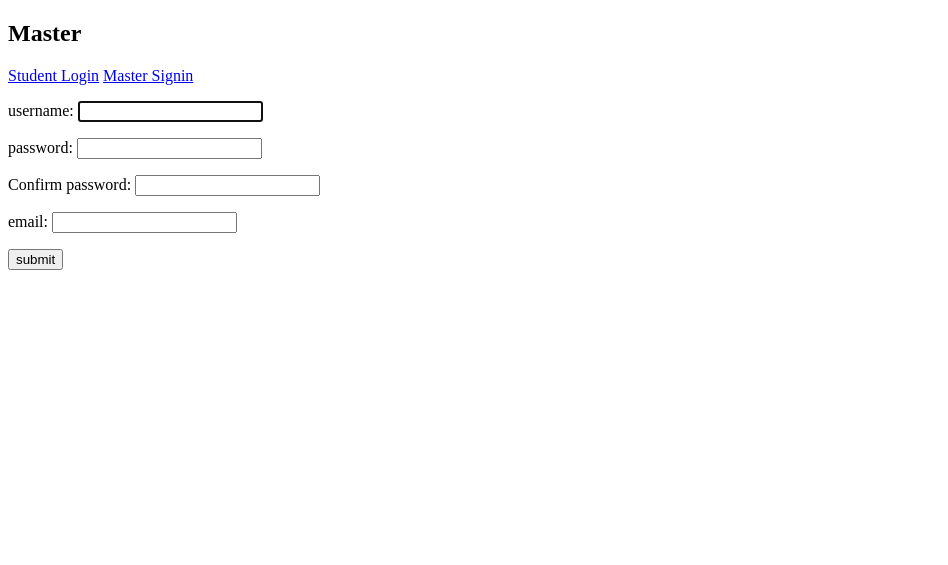
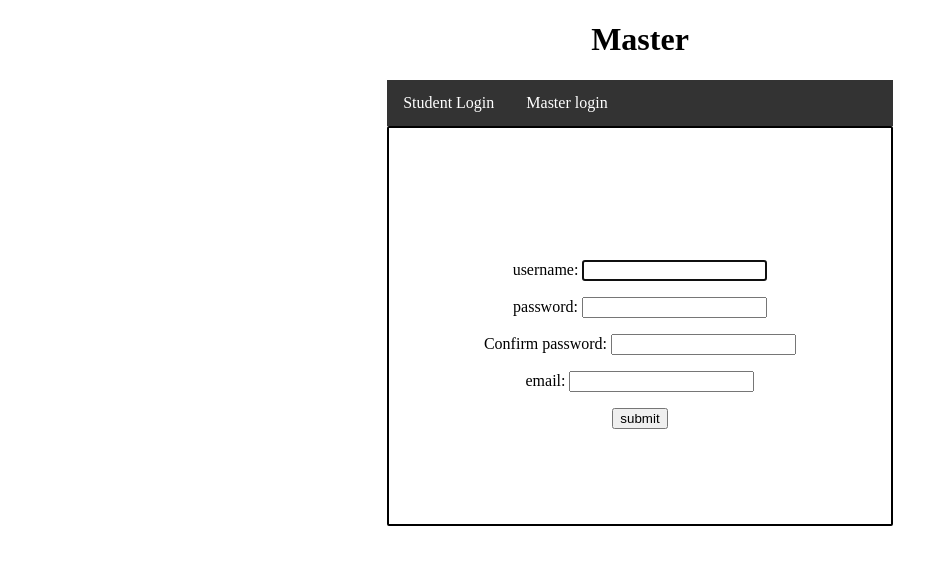
Before and after one commit to Nikilprasaath/spritle_project, a Django app: page /master/signup in a window 1280 px wide. Shown: the top 565 px of the page, without its empty margins (0-948 px from the left). Run offline with Django 4.2, Linux system fonts and the light colour scheme.

Commit message:
with css

```diff
--- a/spritle/master/models.py
+++ b/spritle/master/models.py
@@ -18,4 +18,4 @@ class studenttasks(models.Model):
     status = models.CharField(max_length=50, choices=choices, default='unsolved')
 
     def __str__(self):
-        return self.student
+        return self.student.username
--- a/spritle/master/templates/base.html
+++ b/spritle/master/templates/base.html
@@ -3,18 +3,79 @@
   <head>
     <meta charset="utf-8">
     <title>{% block title %}{% endblock %}</title>
+    <style>
+      .login_class {
+        border: solid black 2px;
+        padding:0;
+        border-radius: 2px;
+        width:40%;
+        height:400px;
+        box-sizing: border-box;
+        margin:auto;
+      }
+      .login_class ul{
+        padding:100px 0px;
+        height:400px auto;
+      }
+      .login_class li{
+        text-align: center;
+        list-style: none;
+        padding: 0;
+      }
+      .navbar ul {
+        width: 40%;
+        position:relative;
+        list-style-type: none;
+        margin: 0 auto;
+        padding: 0;
+        display:block;
+        overflow: hidden;
+        background-color: #333;
+      }
+      .navbar li {
+        float: left;
+      }
+      .navbar li a {
+        display: block;
+        color: white;
+        text-align: center;
+        padding: 14px 16px;
+        text-decoration: none;
+      }
+
+      table {
+        width:65%;
+        height:10%;
+        margin:auto;
+        border:2px solid black;
+        border-collapse: collapse;
+  }
+      table th, td {
+        width:auto;
+        height:10%;
+        margin:auto;
+        border:2px solid black;
+        border-collapse: collapse;
+        padding:10px;
+      }
+    </style>
   </head>
   <body>
-    <h2>Master</h2>
-    <nav>
+    <h1><center>Master</center></h1>
+    <nav class="navbar">
       {% if user.is_authenticated %}
-        <a href="{% url 'master-tasks' %}">Home</a>
-        <a href="{% url 'master-logout' %}">Logout</a>
-      {% else %}
-        <a href="{% url 'login' %}">Student Login</a>
-        <a href="{% url 'master-signup' %}">Master Signin</a>
-      {% endif %}
-    </nav>
-    {% block content %}{% endblock %}
+
+    <ul>
+      <li><a href="{% url 'master-tasks' %}">Home</a></li>
+      <li><a href="{% url 'master-logout' %}">Logout</a></li>
+
+    {% else %}
+    <ul>
+      <li><a href="{% url 'login' %}">Student Login</a></li>
+
+    {% endif %}
+
+  {% block content %}{% endblock %}
+
   </body>
 </html>
--- a/spritle/master/templates/signup.html
+++ b/spritle/master/templates/signup.html
@@ -1,9 +1,14 @@
-{% extends 'base.html' %}
+{% include 'base.html' %}
 
 {% block content %}
+  <li><a href="{% url 'master-login' %}">Master login</a></li></ul></nav>
+  <div class="login_class">
   <form method="post">
     {% csrf_token %}
-    {{form.as_p }}
-    <input type="submit" value="submit" />
+    <ul>
+      <li>{{form.as_p }}</li>
+      <li><input type="submit" value="submit" /></li>
+    </ul>
   </form>
+</div>
 {% endblock %}
--- a/spritle/master/views.py
+++ b/spritle/master/views.py
@@ -132,7 +132,8 @@ class master_signup(View):
             user=form.save()
             user.groups.add(1)
             user.save()
-            form = userform()
+            return redirect("master-login")
+
         context  = {
             'form': form
         }
```
Also changed, not shown: spritle/master/templates/login.html (+11 -6 lines), spritle/master/templates/solved_by_me.html (+9 -5 lines), spritle/master/templates/tasks.html (+9 -5 lines), spritle/student/templates/activities.html (+9 -3 lines), spritle/student/templates/base1.html (+63 -6 lines), spritle/student/templates/home.html (+8 -2 lines), spritle/student/templates/login.html (+9 -8 lines), spritle/student/templates/signup.html (+7 -2 lines), spritle/student/views.py (+8 -6 lines), spritle/db.sqlite3.
